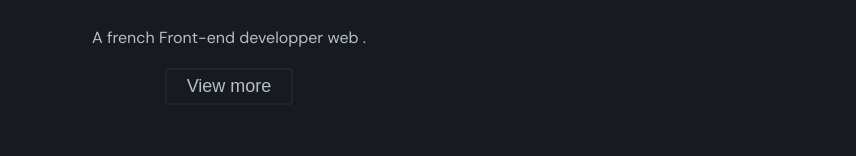
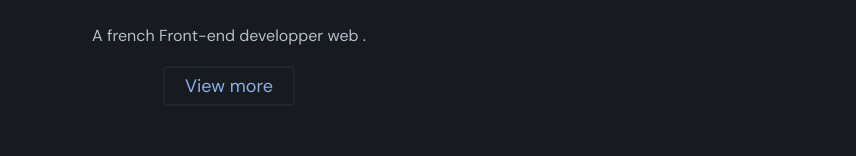
Before and after one commit to niamordev/my-portfolio, a React (Vite) app: page / in a window 1280 px wide. Shown: the part 326-482 px from the top of the page, without its empty margins (411-1267 px from the left). Built offline with nearby package versions, Linux system fonts and the light colour scheme.

Commit message:
update V4

```diff
--- a/src/components/introduction/Introduction.jsx
+++ b/src/components/introduction/Introduction.jsx
@@ -12,9 +12,9 @@ export default function Home ({handleTest}) {
       <div className="txt-home">
         <h1>Hello, I'm <span className="blue-text">Niamor.</span> </h1>
         <p>A french Front-end developper web .</p>
-        <button className="view-more">
+        <a href="#about" className="view-more">
           View more
-        </button>
+        </a>
       </div>
     </section>
   );
```
